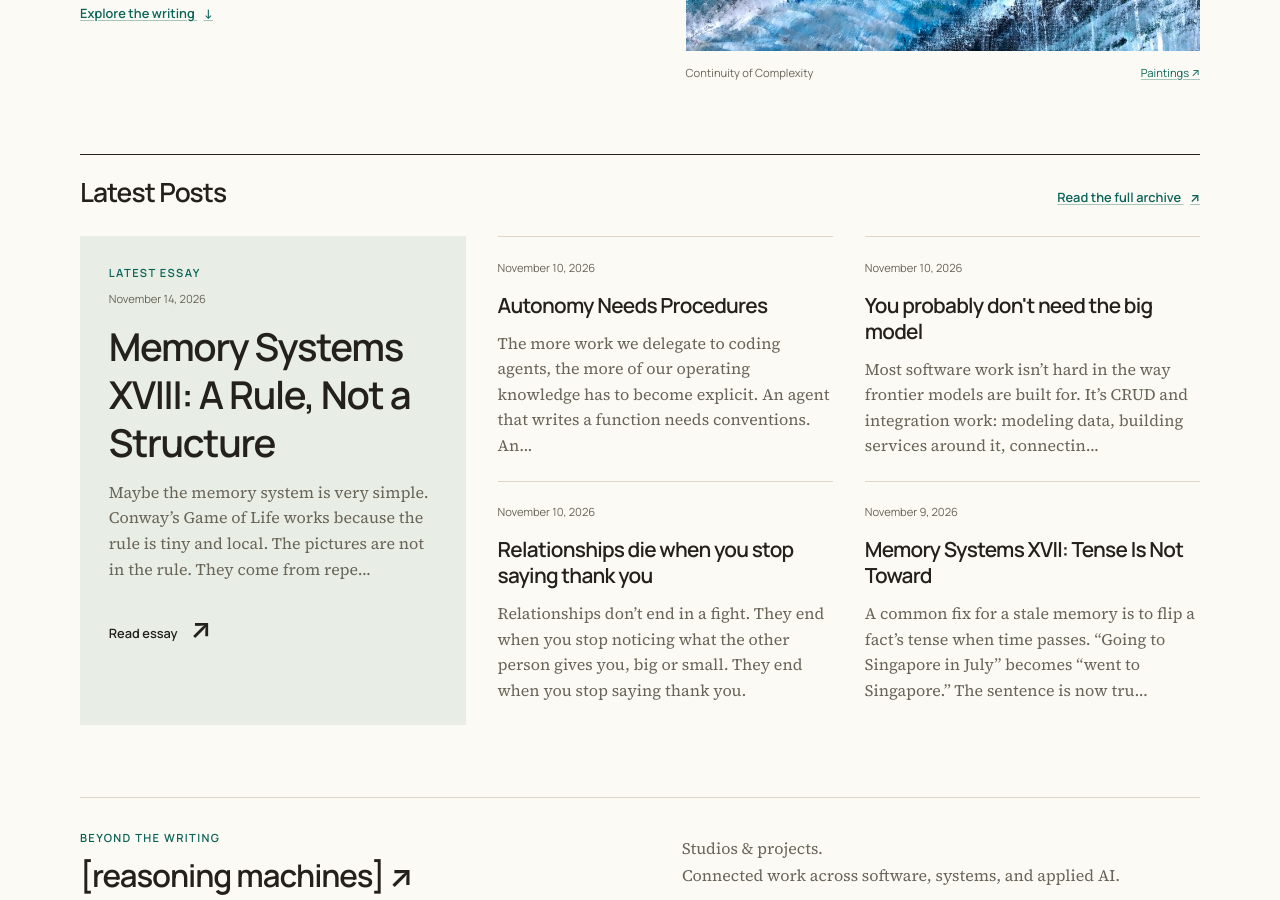
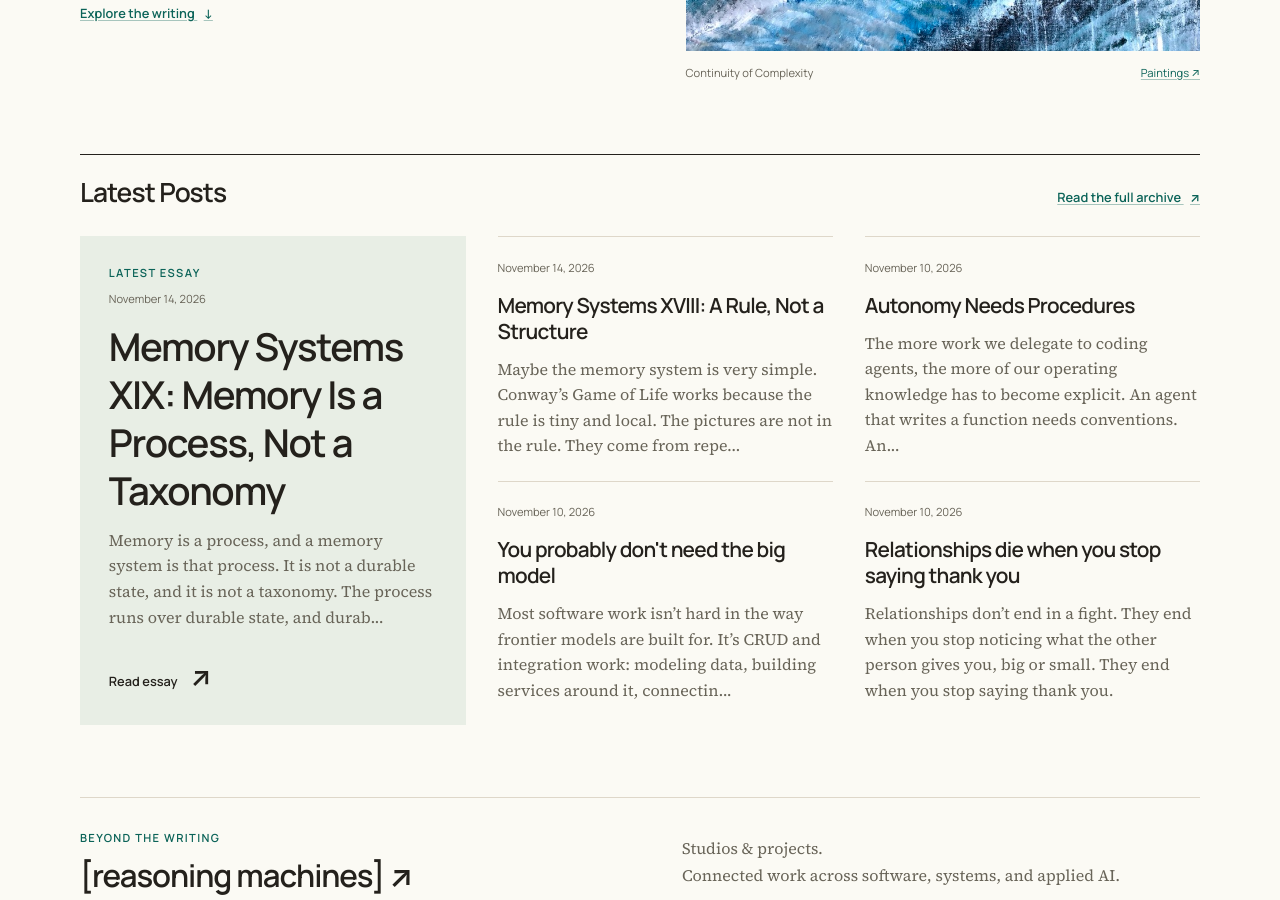
Before and after one commit to jamesonstone/jamesonstone.github.io, a Jekyll site: the page built from index.md, in a window 1280 px wide and 900 px high, scrolled down 555 px. Built offline with Jekyll 4.4.1, drawn with Linux system fonts in a browser that asks for light colours.

Commit message:
docs(GH-102): :memo: add Memory Systems note XIX
- Add the note that memory is the running loop, not the store
- Link XIX from the introduction and from note XVIII
- Refresh the latest five posts in llms.txt

Co-authored-by: Jameson Stone <jameson@stone.tc>

```diff
--- a/_posts/2026-11-14-memory-systems-a-rule-not-a-structure.md
+++ b/_posts/2026-11-14-memory-systems-a-rule-not-a-structure.md
@@ -15,4 +15,4 @@ Actionability is what selection acts on. An operation that is never acted on die
 What is an operation's neighborhood? If only the current thread decides its fate, the loop is a filter. If co-served operations affect each other, the loop can produce emergence, and a graph can sneak back in.
 
 
-*[A philosophical exploration in memory systems](/blog/2026/11/08/memory-systems-introduction.html), part 18.* [Terms](/blog/2026/11/08/memory-systems-terms.html) · [Previous: Tense Is Not Toward](/blog/2026/11/09/memory-systems-tense-is-not-toward.html)
+*[A philosophical exploration in memory systems](/blog/2026/11/08/memory-systems-introduction.html), part 18.* [Terms](/blog/2026/11/08/memory-systems-terms.html) · [Previous: Tense Is Not Toward](/blog/2026/11/09/memory-systems-tense-is-not-toward.html) · [Next: Memory Is a Process, Not a Taxonomy](/blog/2026/11/14/memory-systems-memory-is-a-process-not-a-taxonomy.html)
--- /dev/null
+++ b/_posts/2026-11-14-memory-systems-memory-is-a-process-not-a-taxonomy.md
@@ -0,0 +1,20 @@
+---
+layout: post
+title: "Memory Systems XIX: Memory Is a Process, Not a Taxonomy"
+date: 2026-11-14 15:40:00 -0500
+---
+
+Memory is a process, and a memory system is that process. It is not a durable state, and it is not a taxonomy. The process runs over durable state, and durable state is part of the implementation. The memory is the running loop.
+
+The board in the Game of Life is what the rule leaves behind. So is the store. A product that treats the stored state as the memory is optimizing for having it. That product is a file cabinet.
+
+Forgetting is the process working, not a cleanup afterward. An operation exists only while it keeps getting acted on. Credit is counterfactual: was the outcome different without this memory? The question only makes sense across time. A snapshot cannot answer it.
+
+A process cannot be inspected by reading its store. What can be read is what changed.
+
+Delete the operations file. Replay the log of serves, proposals, reconciles, and dreams, with their evidence. The same memory should come back. The log is durable. The store is a cache.
+
+Must any state be durable in its own right?
+
+
+*[A philosophical exploration in memory systems](/blog/2026/11/08/memory-systems-introduction.html), part 19.* [Terms](/blog/2026/11/08/memory-systems-terms.html) · [Previous: A Rule, Not a Structure](/blog/2026/11/14/memory-systems-a-rule-not-a-structure.html)
--- a/llms.txt
+++ b/llms.txt
@@ -16,11 +16,11 @@ Put the AGI in the bag, bro.
 
 ## Latest Posts
 
+- [Memory Systems XIX: Memory Is a Process, Not a Taxonomy](https://jamesonstone.io/blog/2026/11/14/memory-systems-memory-is-a-process-not-a-taxonomy.html): Memory is the running loop over durable state; the store is what the process leaves behind, and replay of the log makes that store a cache.
 - [Memory Systems XVIII: A Rule, Not a Structure](https://jamesonstone.io/blog/2026/11/14/memory-systems-a-rule-not-a-structure.html): Four verbs are the rule and an operation is the cell; lessons are patterns that survive the loop, not a structure designed above it.
 - [Autonomy Needs Procedures](https://jamesonstone.io/blog/2026/11/10/autonomy-needs-procedures.html): Rules define constraints; SOPs connect recurring work to a verifiable result as coding agents become more autonomous.
 - [You probably don't need the big model](https://jamesonstone.io/blog/2026/11/10/you-probably-dont-need-the-big-model.html): Most software work is well-trodden CRUD and integration, so start with the cheapest model that works and fix the context before you reach for more intelligence.
 - [Relationships die when you stop saying thank you](https://jamesonstone.io/blog/2026/11/10/relationships-die-when-you-stop-saying-thank-you.html): Relationships end when you stop noticing what the other person gives you and stop saying thank you.
-- [Memory Systems XVII: Tense Is Not Toward](https://jamesonstone.io/blog/2026/11/09/memory-systems-tense-is-not-toward.html): A finished date can flip a fact's tense, but forgetting follows the thread, not the clock.
 
 ## Public Projects
 
```
Also changed, not shown: _posts/2026-11-08-memory-systems-introduction.md (+1 -0 lines).
